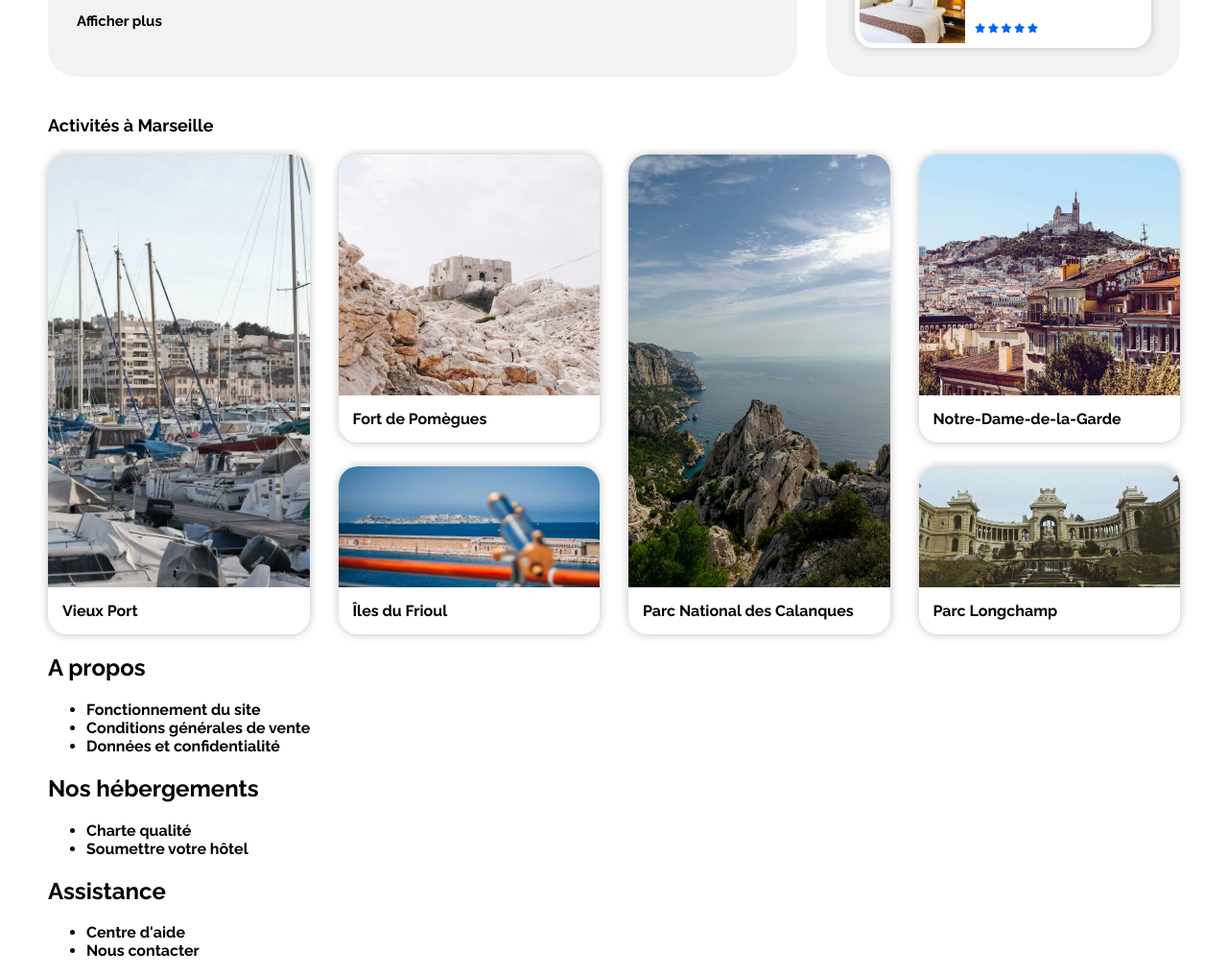
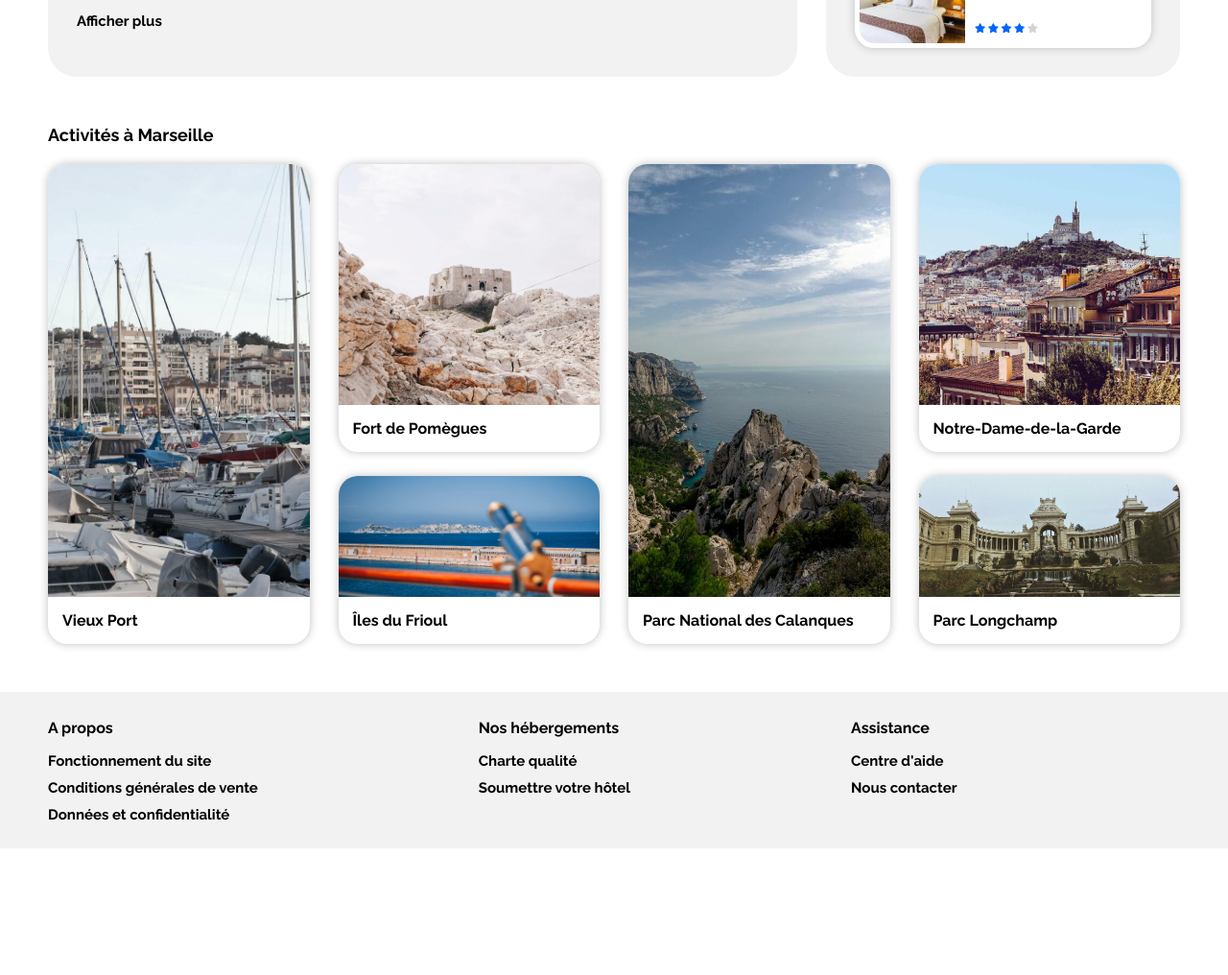
Before and after one commit to FizFoXy/Reservia, a plain HTML site: page index.html in a window 1280 px wide. Shown: the part 880-1896 px from the top of the page at 96% size. After the commit the page ends 1764 px from the top, so only its background shows below. Drawn offline with Linux system fonts and the light colour scheme; a web font is replaced by a local one.

Commit message:
Footer finished
finished the footer and added the different colors for the star rating

```diff
--- a/index.html
+++ b/index.html
@@ -14,8 +14,8 @@
             </div>
             <nav>
                 <ul>
-                    <li><a href="#">Hébergements</a></li>
-                    <li><a href="#">Activités</a></li>
+                    <li><a href="#cards_main">Hébergements</a></li>
+                    <li><a href="#cards_other">Activités</a></li>
                     <li class="sign_in" ><a href="#">S'inscrire</a></li>
                 </ul>
             </nav>
@@ -233,7 +233,7 @@
                 </div>
             </div>
         </section>
-        <section>
+        <section id="cards_other">
             <h1>Activités à Marseille</h1>
             <div id="cards_secondary">
                 <div class="cards_bottom">
@@ -283,7 +283,7 @@
             </div>
         </section>
         <footer>
-            <div class="footer">
+            <div>
                 <h2>A propos</h2>
                 <ul>
                     <li><a href="#">Fonctionnement du site</a></li>
@@ -291,14 +291,14 @@
                     <li><a href="#">Données et confidentialité</a></li>
                 </ul>
             </div>
-            <div class="footer">
+            <div>
                 <h2>Nos hébergements</h2>
                 <ul>
                     <li><a href="#">Charte qualité</a></li>
                     <li><a href="#">Soumettre votre hôtel</a></li>
                 </ul>
             </div>
-            <div class="footer">
+            <div>
                 <h2>Assistance</h2>
                 <ul>
                     <li><a href="#">Centre d'aide</a></li>
--- a/style.css
+++ b/style.css
@@ -146,6 +146,7 @@ form{
 #cards_main{
     display: flex;
     justify-content: space-between;
+    margin-bottom: 10px;
 }
 #cards_block .cards_section{
     display: flex;
@@ -247,7 +248,6 @@ form{
 #cards_aside figcaption{
     display: flex;
     flex-direction: column;
-    justify-content: flex-start;
 }
 #cards_aside .star_rating, #cards_block .star_rating{
     margin-top: auto;
@@ -306,3 +306,31 @@ form{
     font-weight: bold;
     margin: 15px 15px 15px 15px;
 }
+footer{
+    display: flex;
+    justify-content: flex-start;
+    background-color: #F2F2F2;
+    margin: 50px -50px 0px -50px;
+}
+footer div{
+    margin: 15px 180px 0px 50px;
+
+}
+footer div ul{
+    list-style: none;
+    padding-left: 0px;
+}
+footer h2{
+    font-size: 16px;
+    font-weight: bold;
+}
+footer li{
+    padding-bottom: 10px;
+    font-size: 15px;
+}
+#cards_block .cards_content:nth-child(1) i:nth-child(5), #cards_block .cards_content:nth-child(3) i:nth-child(5), #cards_block .cards_content:nth-child(5) i:nth-child(5), #cards_aside .cards_content:nth-child(2) i:nth-child(5), #cards_aside .cards_content:nth-child(3) i:nth-child(5){
+    color: #d3d3d3;
+}
+#cards_block .cards_content:nth-child(4) i:nth-child(5), #cards_block .cards_content:nth-child(4) i:nth-child(4){
+    color: #d3d3d3;
+}
```
